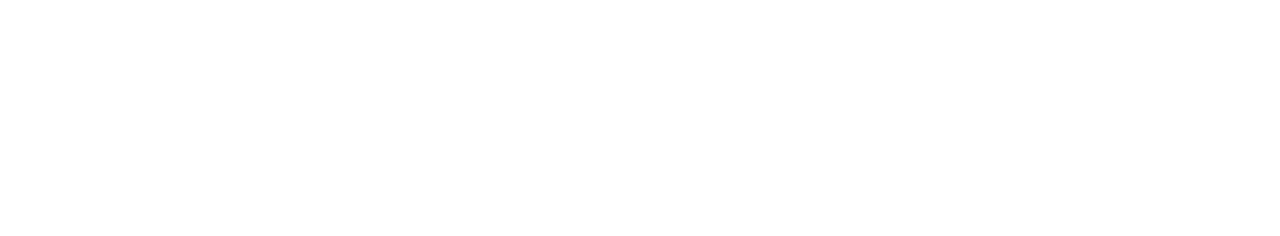
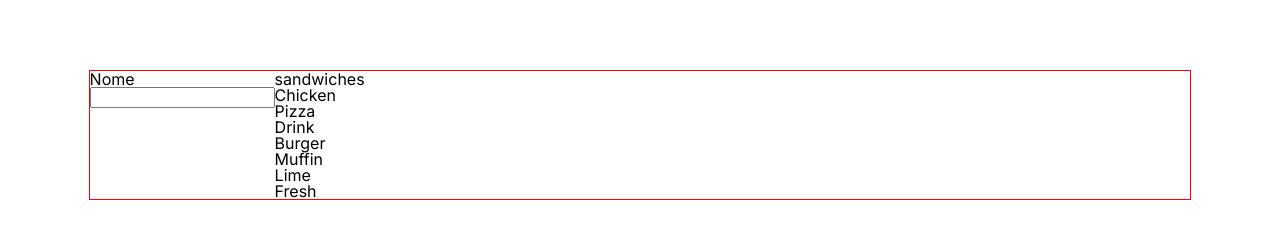
Before and after one commit to Elen-pollyc137/Elite-food-restaurant, a Next.js app: page /shoplist in a window 1280 px wide. Shown: the part 410-646 px from the top of the page. Built offline with nearby package versions, Linux system fonts and the light colour scheme.

Commit message:
add: Criado um novo componente MenuShop

```diff
--- /dev/null
+++ b/src/Components/data/shoplist/index.js
@@ -0,0 +1,12 @@
+export const datashoplist = [
+  {
+    name: "Abdur Rahman",
+    profession: "Customer",
+    image: "/Assets/shoplist/menushop/image01.png",
+  },
+  {
+    name: "Maik",
+    profession: "Customer",
+    image: "/Assets/shoplist/menushop/image02.png",
+  },
+];
--- a/src/pages/shoplist.jsx
+++ b/src/pages/shoplist.jsx
@@ -1,5 +1,7 @@
 import NavBar from "../Components/Header/NavBar";
 import OurShop from "../Components/OurShop";
+import { datashoplist } from "../Components/data/shoplist";
+import MenuShop from "../styles-page/shoplist/MenuShop";
 
 export default function ShopList() {
   return (
@@ -15,6 +17,7 @@ export default function ShopList() {
         dark="dark"
       />
       <OurShop title="Our Menu" link="Shop" />
+      <MenuShop data={datashoplist} />
     </>
   );
 }
--- a/src/styles-page/shoplist/MenuShop/index.jsx
+++ b/src/styles-page/shoplist/MenuShop/index.jsx
@@ -1,9 +1,42 @@
 import styles from "./styles.module.scss";
+import { useState } from "react";
+
+const datashoplist = [
+  "sandwiches",
+  "Chicken",
+  "Pizza",
+  "Drink",
+  "Burger",
+  "Muffin",
+  "Lime",
+  "Fresh",
+];
 
 export default function MenuShop() {
+  const [busca, setBusca] = useState("");
+  const frutasFiltradas = datashoplist.filter((fruta) =>
+    fruta.startsWith(busca)
+  );
+
   return (
     <section className={styles.container}>
-      <div className={styles.box}></div>
+      <div className={styles.box}>
+        <div>
+          <h1>Nome</h1>
+          <input
+            type="text"
+            value={busca}
+            onChange={(ev) => setBusca(ev.target.value)}
+          />
+        </div>
+        <div>
+          <ul>
+            {frutasFiltradas.map((fruta) => (
+              <li key={fruta}>{fruta}</li>
+            ))}
+          </ul>
+        </div>
+      </div>
     </section>
   );
 }
```
